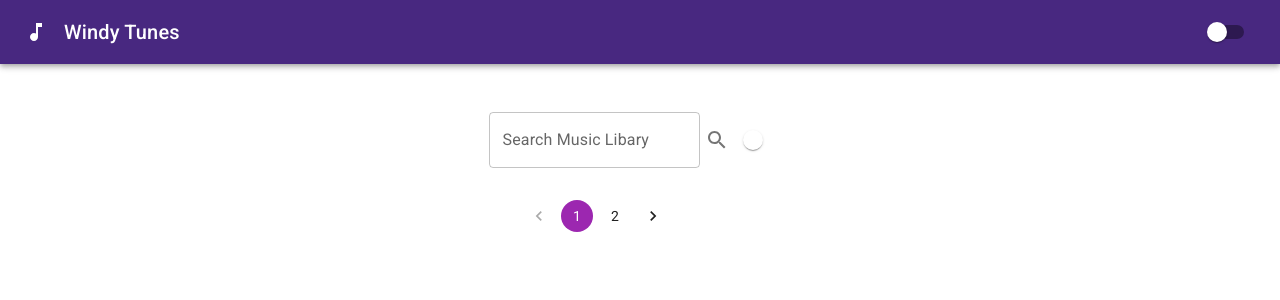
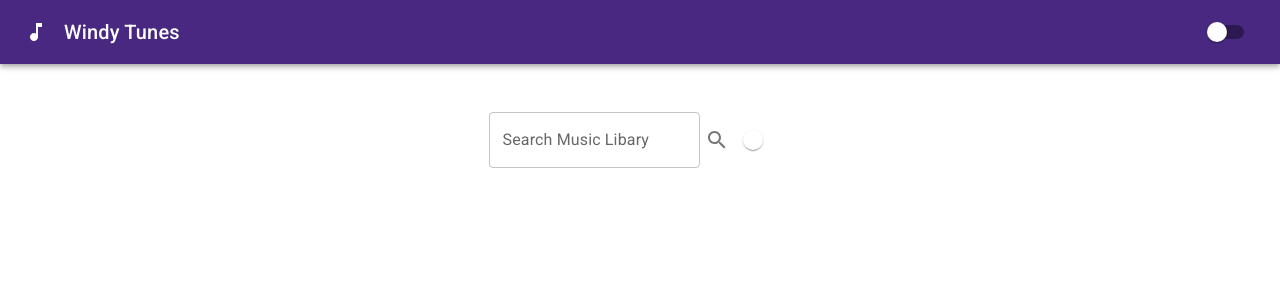
Before and after one commit to peskaypea/Itunes_music_finder, a React (Create React App) app: page / in a window 1280 px wide. Shown: the top 300 px of the page. Built offline with nearby package versions, Linux system fonts and the light colour scheme.

Commit message:
Correct from feedback

```diff
--- a/src/App.js
+++ b/src/App.js
@@ -2,7 +2,7 @@ import React, { useState } from "react";
 import Search from "./components/Search";
 import Nav from "./components/Nav";
 
-import { CssBaseline, createTheme, ThemeProvider, Paper } from "@mui/material";
+import { CssBaseline, createTheme, ThemeProvider, Box } from "@mui/material";
 
 function App() {
   const [darkMode, setDarkMode] = useState(false);
@@ -19,17 +19,17 @@ function App() {
   });
   const cardStyle = {
     backgroundColor: darkMode ? "#a7a8a7" : "#ffffff",
-    height: "300vh",
+    height: "100vh",
   };
 
   return (
     <div>
       <CssBaseline />
-      <ThemeProvider theme={theme}>
-        <Paper theme={theme} style={cardStyle}>
+      <ThemeProvider theme={theme} style={theme}>
+        <Box theme={theme} style={cardStyle} sx={{ border: "none" }}>
           <Nav check={darkMode} change={() => setDarkMode(!darkMode)} />
-          <Search theme={theme} />
-        </Paper>
+          <Search theme={theme} style={cardStyle} />
+        </Box>
       </ThemeProvider>
     </div>
   );
--- a/src/components/Search.jsx
+++ b/src/components/Search.jsx
@@ -1,4 +1,4 @@
-import React, { useState } from "react";
+import React, { useState, useEffect } from "react";
 import axios from "axios";
 import {
   TextField,
@@ -41,18 +41,24 @@ const Search = () => {
   };
 
   const handleToggleChange = (e) => {
-    e.target.checked ? setGridLayout(6) : setGridLayout(3);
+    e.target.checked ? setGridLayout(12) : setGridLayout(3);
   };
+
+  useEffect(() => {
+    pageSlicer(1);
+  }, [songs2]);
 
   const fetchData = (inputs) => {
     const params = { term: inputs, media: "music", limit: 40 };
+
     try {
       axios
         .get("https://itunes.apple.com/search?", { params })
         .then((response) => {
+          setSongs2(response.data.results);
           setSongs(response.data.results);
-          setSongs2(response.data.results);
-          pageSlicer(1);
+
+          console.log(response);
         });
     } catch (err) {
       console.log(err); // Error handle for API response
@@ -95,14 +101,16 @@ const Search = () => {
           onChange={handleToggleChange}
         />
       </Container>
+      {songs2[0].track !== "" && (
         <Pagination
           count={2}
           color="secondary"
           onChange={(e, page) => pageSlicer(page)}
           sx={{ display: "flex", justifyContent: "center", mr: 11 }}
         />
+      )}
 
-      <Container>
+      <Container sx={{ pb: 5 }}>
         <Grid container>
           {songs.map((song, index) => (
             <Grid
@@ -114,7 +122,7 @@ const Search = () => {
                 alignItems: "center",
                 width: "100%",
               }}
-              xs={6}
+              xs={12}
               md={gridLayout}
             >
               {song.artworkUrl100 && (
```
Lines whose indentation alone changed are shown as unchanged.
